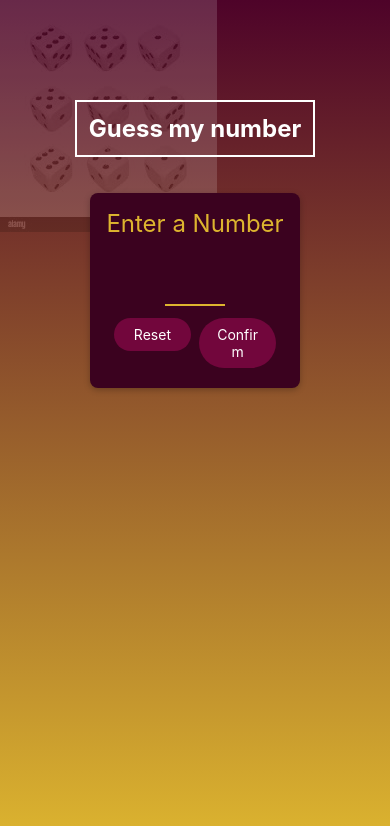
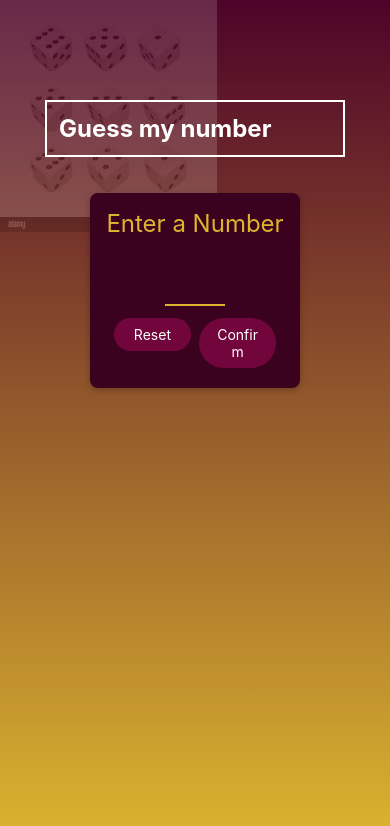
Before and after one commit to Sinashaygan/RNCOURSE, a React Native app: screen / in a window 390 px wide. Shown: the top 826 px of the page. Built offline with nearby package versions, Linux system fonts and the light colour scheme.

Commit message:
feat: add the css to the title

```diff
--- a/components/ui/Title.js
+++ b/components/ui/Title.js
@@ -10,9 +10,11 @@
   title: {
     fontSize: 24,
     fontWeight: "bold",
-    color: 'white',
+    color: "white",
     borderWidth: 2,
-    borderColor: 'white',
+    borderColor: "white",
     padding: 12,
+    maxWidth: "80%",
+    width: 300,
   },
 });
--- a/screens/GameScreen.js
+++ b/screens/GameScreen.js
@@ -109,6 +109,7 @@
   screen: {
     flex: 1,
     padding: 24,
+    alignItems:"center"
   },
 
   instructionText: {
```
